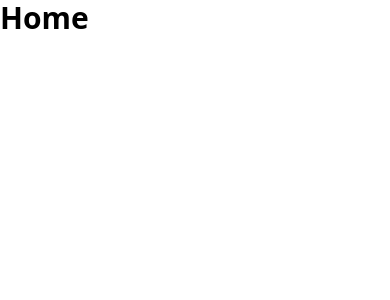
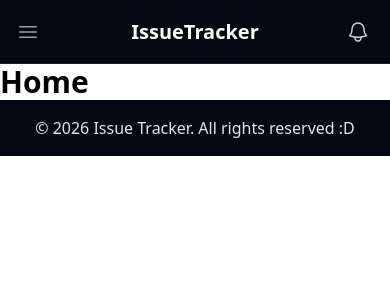
Before and after one commit to Kiuliumov/IssueTracker, a Next.js app in the folder issue-tracker/: page / in a window 390 px wide. Shown: the top 300 px of the page. Built offline with nearby package versions, Linux system fonts and the light colour scheme.

Commit message:
upd: add navigation and footer

```diff
--- /dev/null
+++ b/issue-tracker/src/app/components/Footer.tsx
@@ -0,0 +1,4 @@
+export default function Footer() {
+
+    return <div className="bg-gray-950 text-gray-200 text-center py-4">© 2026 Issue Tracker. All rights reserved :D</div>
+}
--- /dev/null
+++ b/issue-tracker/src/app/components/MobileMenu.tsx
@@ -0,0 +1,82 @@
+"use client";
+
+import Link from "next/link";
+import { useState } from "react";
+
+type NavItem = {
+  name: string;
+  href: string;
+};
+
+type MobileMenuProps = {
+  items: NavItem[];
+};
+
+export default function MobileMenu({ items }: MobileMenuProps) {
+  const [open, setOpen] = useState(false);
+
+  return (
+    <>
+      <div className="absolute inset-y-0 left-0 flex items-center sm:hidden">
+        <button
+          type="button"
+          onClick={() => setOpen(!open)}
+          className="relative inline-flex items-center justify-center rounded-md p-2 text-gray-400 hover:bg-white/5 hover:text-white focus:outline-2 focus:-outline-offset-1 focus:outline-indigo-500"
+        >
+          <span className="absolute -inset-0.5" />
+
+          <span className="sr-only">
+            {open ? "Close main menu" : "Open main menu"}
+          </span>
+
+          {open ? (
+            <svg
+              viewBox="0 0 24 24"
+              fill="none"
+              stroke="currentColor"
+              strokeWidth="1.5"
+              className="size-6"
+            >
+              <path
+                d="M6 18 18 6M6 6l12 12"
+                strokeLinecap="round"
+                strokeLinejoin="round"
+              />
+            </svg>
+          ) : (
+            <svg
+              viewBox="0 0 24 24"
+              fill="none"
+              stroke="currentColor"
+              strokeWidth="1.5"
+              className="size-6"
+            >
+              <path
+                d="M3.75 6.75h16.5M3.75 12h16.5m-16.5 5.25h16.5"
+                strokeLinecap="round"
+                strokeLinejoin="round"
+              />
+            </svg>
+          )}
+        </button>
+      </div>
+
+      {open && (
+        <div className="absolute left-0 top-16 z-50 w-full bg-gray-950 sm:hidden">
+          <div className="space-y-1 px-2 pt-2 pb-3">
+            {items.map((item) => (
+              <Link
+                key={item.href}
+                href={item.href}
+                onClick={() => setOpen(false)}
+                className="block rounded-md px-3 py-2 text-base font-medium text-gray-400 hover:bg-white/5 hover:text-white"
+              >
+                {item.name}
+              </Link>
+            ))}
+          </div>
+        </div>
+      )}
+    </>
+  );
+}
--- /dev/null
+++ b/issue-tracker/src/app/components/Navbar.tsx
@@ -0,0 +1,73 @@
+import Link from "next/link";
+import MobileMenu from "./MobileMenu";
+import UserMenu from "./UserMenu";
+
+const navItems = [
+  { name: "Dashboard", href: "/dashboard" },
+  { name: "Issues", href: "/issues" },
+  { name: "Projects", href: "/projects" },
+  { name: "My Issues", href: "/my-issues" },
+];
+
+export default function Navbar() {
+  return (
+    <nav className="relative bg-gray-950 after:pointer-events-none after:absolute after:inset-x-0 after:bottom-0 after:h-px after:bg-white/10">
+      <div className="mx-auto max-w-7xl px-2 sm:px-6 lg:px-8">
+        <div className="relative flex h-16 items-center justify-between">
+          <MobileMenu items={navItems} />
+
+          <div className="flex flex-1 items-center justify-center sm:items-stretch sm:justify-start">
+            <div className="flex shrink-0 items-center">
+              <Link
+                href="/"
+                className="text-xl font-bold text-white"
+              >
+                IssueTracker
+              </Link>
+            </div>
+
+            <div className="hidden sm:ml-6 sm:block">
+              <div className="flex space-x-4">
+                {navItems.map((item) => (
+                  <Link
+                    key={item.href}
+                    href={item.href}
+                    className="rounded-md px-3 py-2 text-sm font-medium text-gray-300 hover:bg-white/5 hover:text-white"
+                  >
+                    {item.name}
+                  </Link>
+                ))}
+              </div>
+            </div>
+          </div>
+
+          <div className="absolute inset-y-0 right-0 flex items-center pr-2 sm:static sm:inset-auto sm:ml-6 sm:pr-0">
+            <Link
+              href="/notifications"
+              className="relative rounded-full p-1 text-gray-300 hover:text-white focus:outline-2 focus:outline-offset-2 focus:outline-indigo-500"
+            >
+              <span className="absolute -inset-1.5" />
+              <span className="sr-only">View notifications</span>
+
+              <svg
+                viewBox="0 0 24 24"
+                fill="none"
+                stroke="currentColor"
+                strokeWidth="1.5"
+                className="size-6"
+              >
+                <path
+                  d="M14.857 17.082a23.848 23.848 0 0 0 5.454-1.31A8.967 8.967 0 0 1 18 9.75V9A6 6 0 0 0 6 9v.75a8.967 8.967 0 0 1-2.312 6.022c1.733.64 3.56 1.085 5.455 1.31m5.714 0a24.255 24.255 0 0 1-5.714 0m5.714 0a3 3 0 1 1-5.714 0"
+                  strokeLinecap="round"
+                  strokeLinejoin="round"
+                />
+              </svg>
+            </Link>
+
+            <UserMenu />
+          </div>
+        </div>
+      </div>
+    </nav>
+  );
+}
--- /dev/null
+++ b/issue-tracker/src/app/components/UserMenu.tsx
@@ -0,0 +1,3 @@
+export default function UserMenu() {
+    return <></>
+}
--- a/issue-tracker/src/app/layout.tsx
+++ b/issue-tracker/src/app/layout.tsx
@@ -1,5 +1,7 @@
 import type { Metadata } from "next";
 import { Geist, Geist_Mono } from "next/font/google";
+import Navbar from "./components/Navbar";
+import Footer from "./components/Footer";
 import "./globals.css";
 
 const geistSans = Geist({
@@ -17,7 +19,7 @@
   description: "Created by Kiuliumov",
 };
 
-export default function RootLayout({ children }: LayoutProps<"/">) {
+function Main({children}: {children: React.ReactNode}) {
   return (
     <html
       lang="en"
@@ -27,3 +29,12 @@
     </html>
   );
 }
+
+export default function RootLayout({ children }: LayoutProps<"/">) {
+  return <>
+    <Navbar />
+    <Main>{children}</Main>
+    <Footer />
+  </>
+
+}
```
